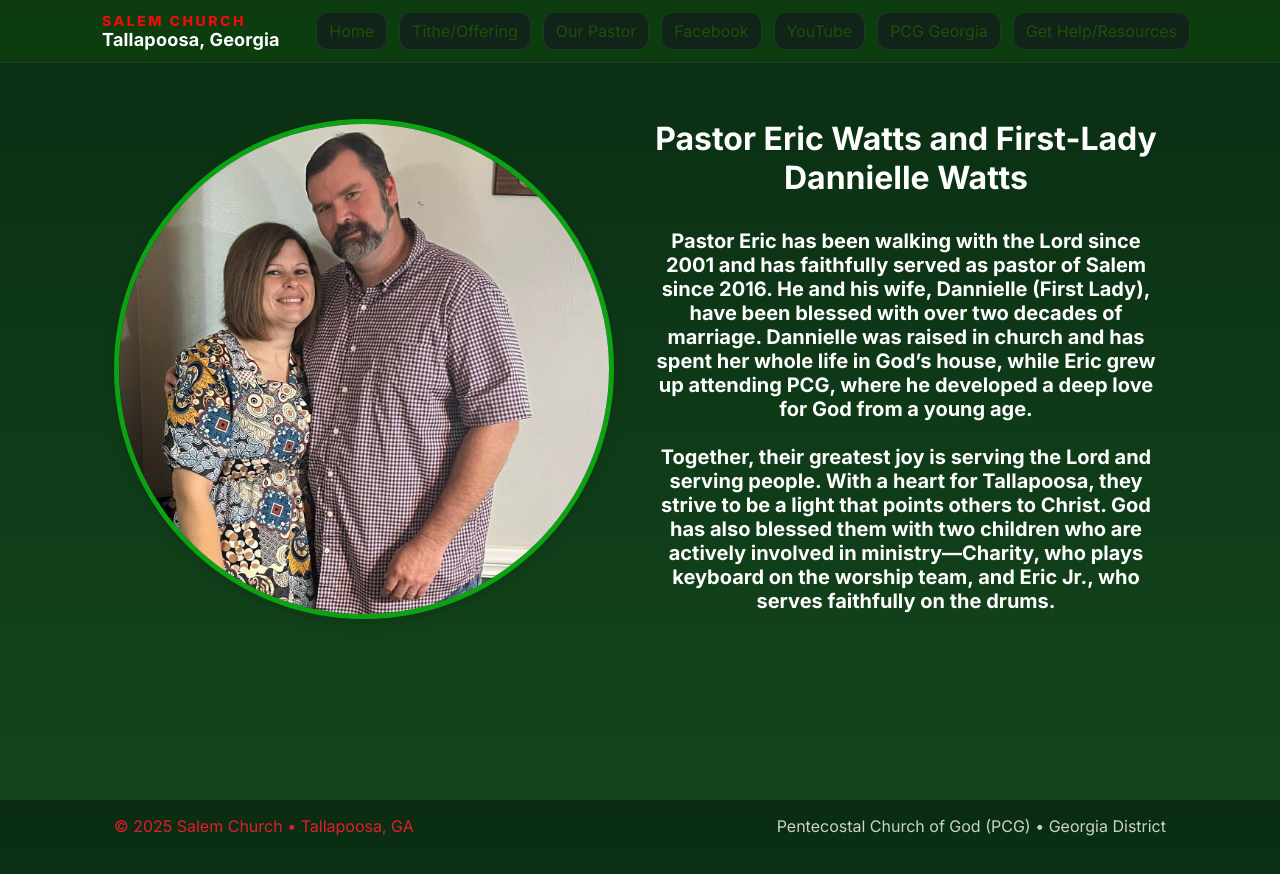
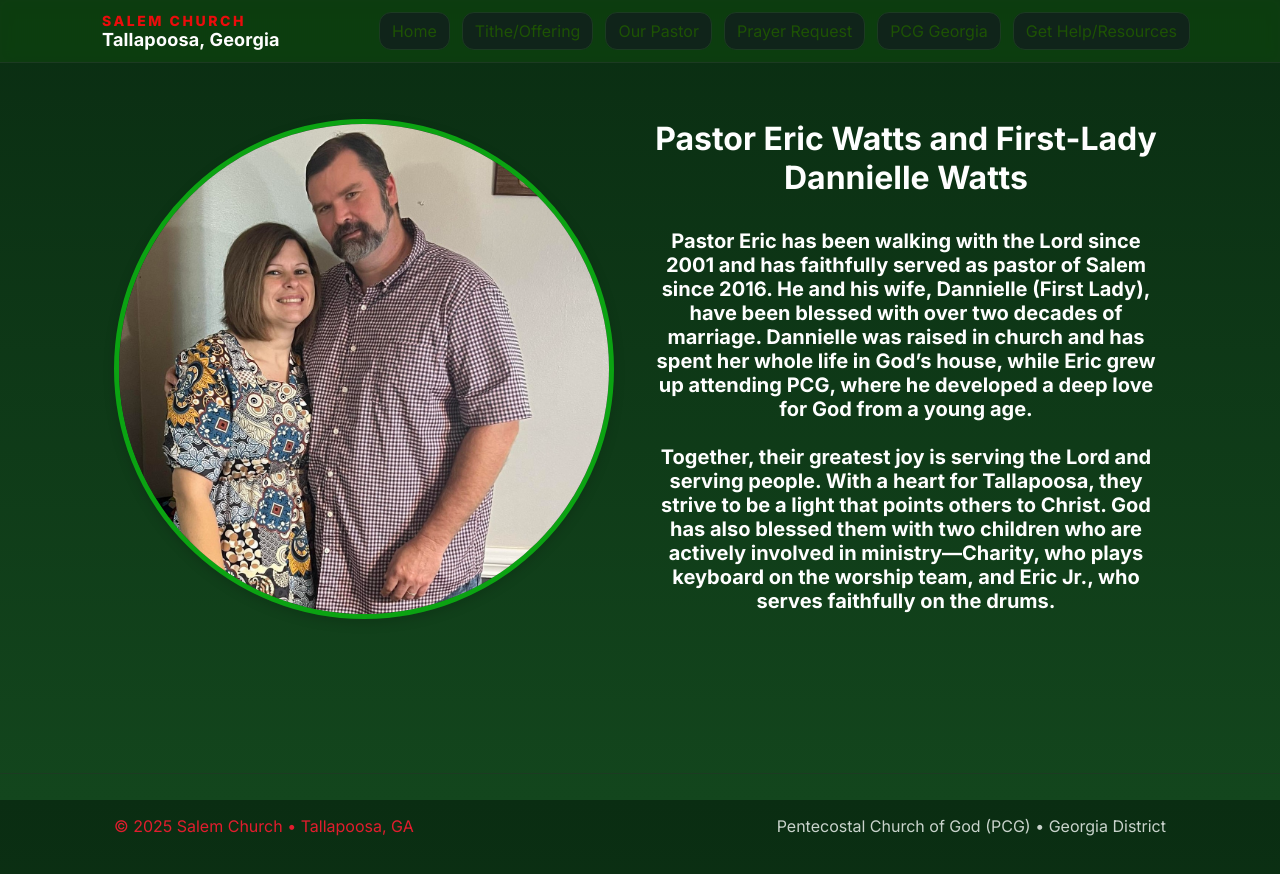
Before and after one commit to rpatterson1590/Salem, a plain HTML site: page links/Pastor.html in a window 1280 px wide. Drawn offline with Linux system fonts and the light colour scheme.

Commit message:
Update Pastor.html

```diff
--- a/links/Pastor.html
+++ b/links/Pastor.html
@@ -57,14 +57,14 @@
       <a class="btn" href="http://salemchurch.church/">Home</a>
       <a class="btn" href="https://cash.app/$Salemchurch84">Tithe/Offering</a>
       <a class="btn" href="links/Pastor.html">Our Pastor</a>
-      <a class="btn" href="https://www.facebook.com/salembaptistchurch2016/">Facebook</a>
-      <a class="btn" href="https://www.youtube.com/@salemchurch344">YouTube</a>
+      <a class="btn" href="links/Salem-Prayer.html">Prayer Request</a>
       <a class="btn" href="https://pcgga.org/">PCG Georgia</a>
       <a class="btn" href="https://robofcarrollton.org/">Get Help/Resources</a>
     </nav>
   </div>
 
-  <script>
+
+ <script>
   (function () {
     const wrap = document.querySelector('.container.nav');
     const btn = document.querySelector('.menu-toggle');
```
